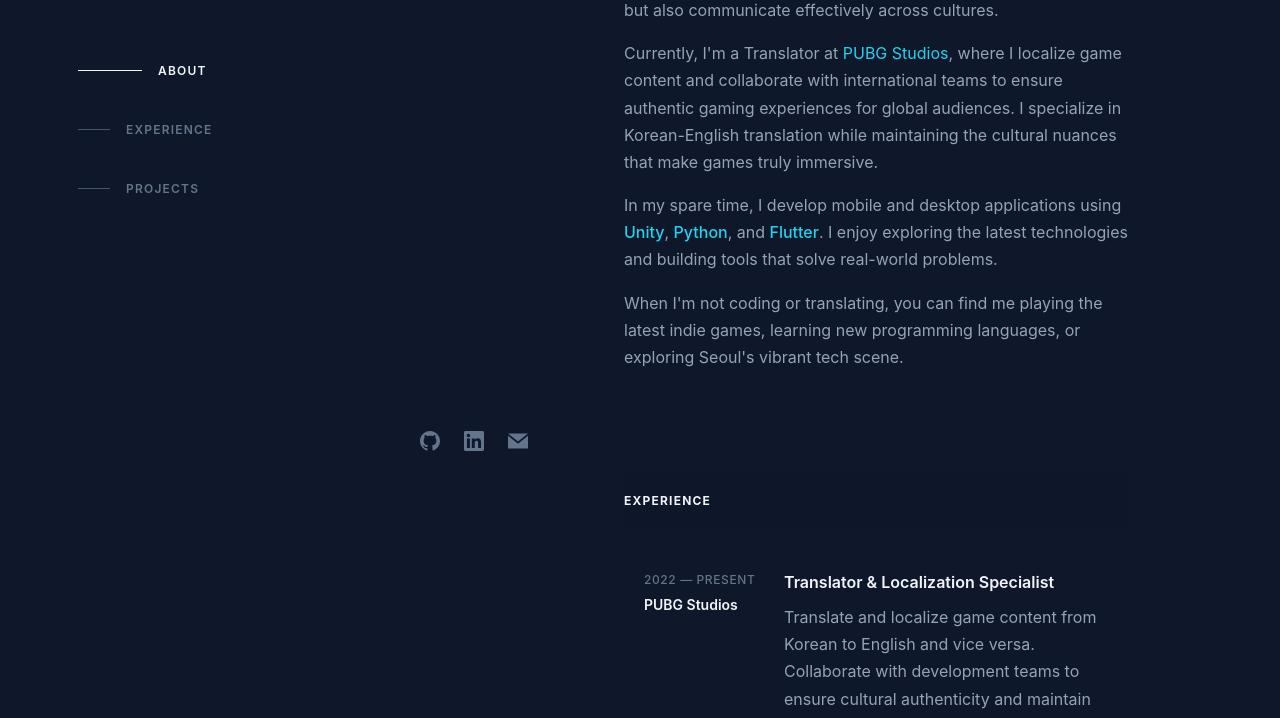
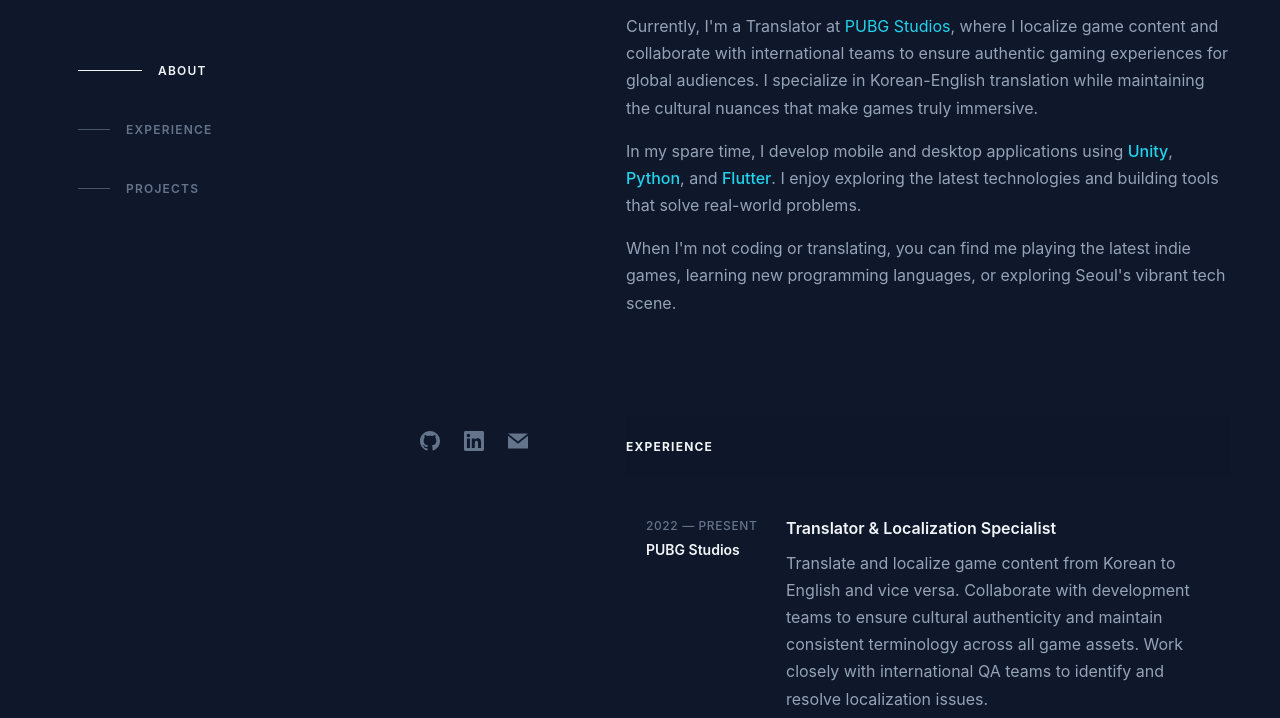
Before and after one commit to Hyunsang-coder/hyunsang-coder.github.io, a plain HTML site: page index.html in a window 1280 px wide. Shown: the part 291-1009 px from the top of the page. Drawn offline with Linux system fonts and the light colour scheme.

Commit message:
Widen the content area

```diff
--- a/style.css
+++ b/style.css
@@ -144,8 +144,8 @@ body {
 }
 
 .main-content {
-    padding: 100px 48px 0 48px;
-    max-width: 600px;
+    padding: 100px 50px 0 50px;
+    max-width: 800px;
 }
 
 /* 섹션 스타일 */
```
